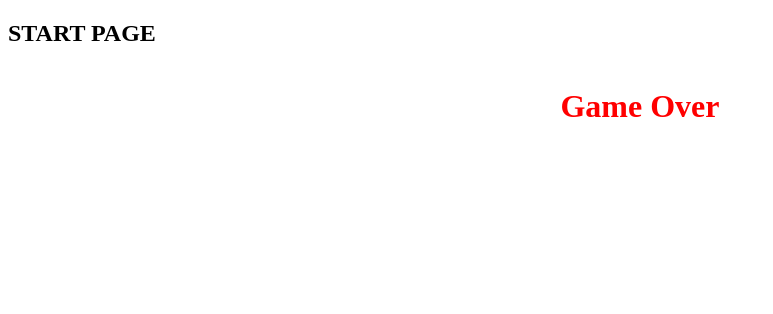
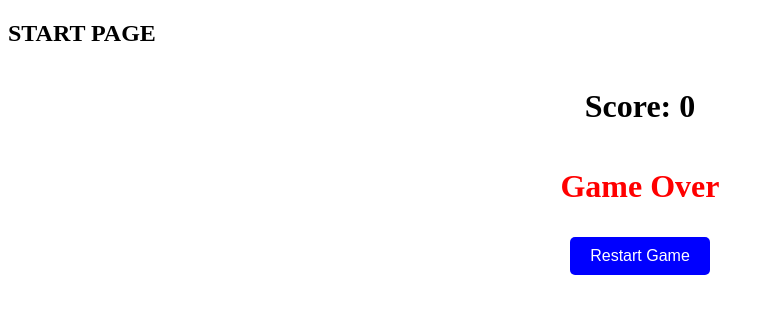
Before and after one commit to TomLindblad/group-project-js, a React (Vite) app: page / in a window 1280 px wide. Shown: the top 314 px of the page, without its empty margins (0-773 px from the left). Built offline with nearby package versions, Linux system fonts and the light colour scheme.

Commit message:
Added scoreboard and restart button

```diff
--- a/src/pages/gamepage.jsx
+++ b/src/pages/gamepage.jsx
@@ -3,14 +3,14 @@ import React, { useState, useEffect } from 'react';
 const GRID_SIZE = 20;
 
 function GamePage() {
-  const [snake, setSnake] = useState([[10, 10]]); // Starting position of the snake
-  const [food, setFood] = useState([5, 5]); // Initial food position
-  const [direction, setDirection] = useState('RIGHT'); // Initial direction
+  const [snake, setSnake] = useState([[10, 10]]);
+  const [food, setFood] = useState([5, 5]);
+  const [direction, setDirection] = useState('RIGHT');
   const [gameOver, setGameOver] = useState(false);
+  const [score, setScore] = useState(0); // Score state
 
   useEffect(() => {
     if (gameOver) return;
-
     const interval = setInterval(moveSnake, 250);
     return () => clearInterval(interval);
   }, [snake, direction, gameOver]);
@@ -41,8 +41,6 @@ function GamePage() {
   const moveSnake = () => {
     const newSnake = [...snake];
     const head = newSnake[newSnake.length - 1];
-
-    // Determine the new head position based on the direction
     let newHead;
     switch (direction) {
       case 'UP':
@@ -61,7 +59,6 @@ function GamePage() {
         return;
     }
 
-    // Check for collisions (walls or self)
     if (
       newHead[0] < 0 || newHead[1] < 0 ||
       newHead[0] >= GRID_SIZE || newHead[1] >= GRID_SIZE ||
@@ -71,25 +68,34 @@ function GamePage() {
       return;
     }
 
-    // Add new head to the snake
     newSnake.push(newHead);
 
-    // Check if the snake eats the food
     if (newHead[0] === food[0] && newHead[1] === food[1]) {
-      // Place new food in a random position
       setFood([Math.floor(Math.random() * GRID_SIZE), Math.floor(Math.random() * GRID_SIZE)]);
+      setScore((prevScore) => prevScore + 1); // Increment score
     } else {
-      // Remove the tail
       newSnake.shift();
     }
 
     setSnake(newSnake);
   };
 
+  const restartGame = () => {
+    setSnake([[10, 10]]);
+    setFood([5, 5]);
+    setDirection('RIGHT');
+    setScore(0);
+    setGameOver(false);
+  };
+
   return (
     <div style={styles.container}>
+      <h1>Score: {score}</h1>
       {gameOver ? (
-        <h1 style={styles.gameOverText}>Game Over</h1>
+        <>
+          <h1 style={styles.gameOverText}>Game Over</h1>
+          <button onClick={restartGame} style={styles.restartButton}>Restart Game</button>
+        </>
       ) : (
         <div style={styles.grid}>
           {Array.from({ length: GRID_SIZE }).map((_, row) =>
@@ -135,6 +141,16 @@ const styles = {
     color: 'red',
     fontSize: '2rem',
   },
+  restartButton: {
+    marginTop: '10px',
+    padding: '10px 20px',
+    backgroundColor: 'blue',
+    color: 'white',
+    border: 'none',
+    borderRadius: '5px',
+    cursor: 'pointer',
+    fontSize: '16px',
+  },
 };
 
 export default GamePage;
```
